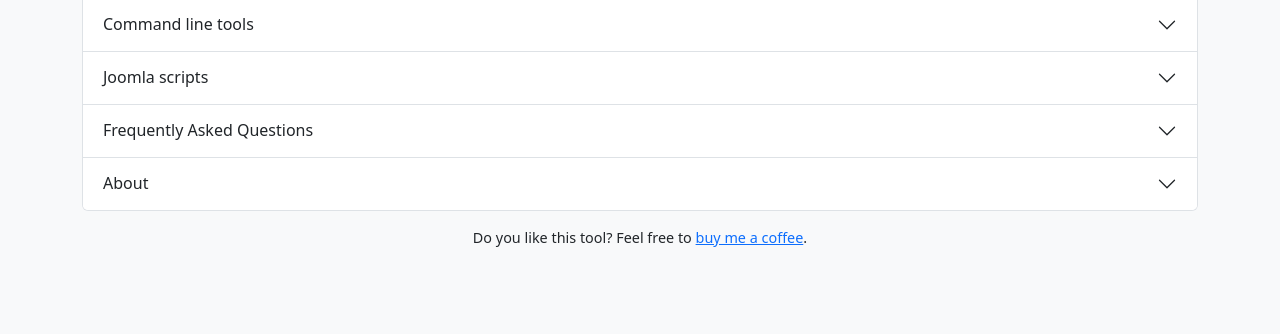
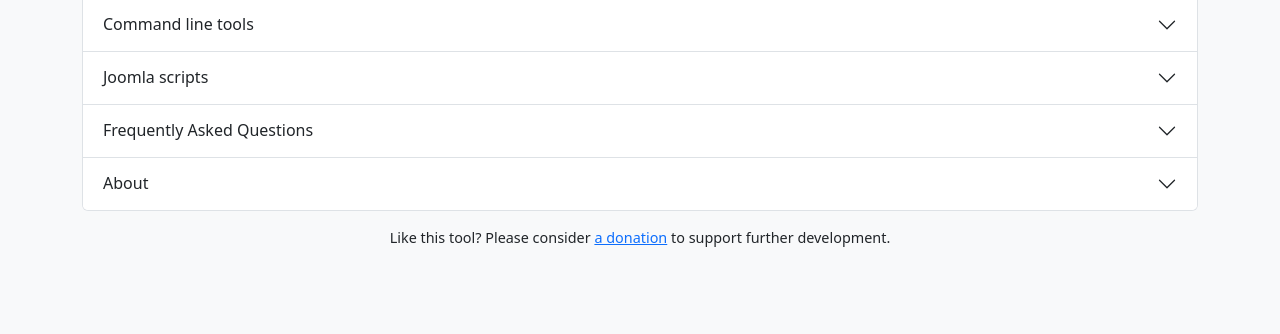
Before and after one commit to renekreijveld/macOS_PHP_local_development, a PHP site: page / in a window 1280 px wide. Shown: the part 391-725 px from the top of the page. Run offline with PHP 8.4, Linux system fonts and the light colour scheme; data that the repository does not hold is empty; some web fonts are replaced.

Commit message:
Updated donation links

```diff
--- a/src/Localhost/index.php
+++ b/src/Localhost/index.php
@@ -14,8 +14,9 @@
  * 1.4 Improve htaccess check
  * 1.5 Added checkupdates documentation
  * 1.6 Updated jdbdumpall documentation
+ * 1.7 Added donatiopn link
  *
- * THISVERSION=1.6
+ * THISVERSION=1.7
  */
 
 # Determine oath of local etc folder
@@ -1132,7 +1133,7 @@ foreach ( $phpVersions as $version )
             </div>
         </div>
     </div>
-    <p class="text-center" style="font-size: 0.9rem;">Do you like this tool? Feel free to <a href="https://buymeacoffee.com/renekreijveld" target="_blank">buy me a coffee</a>.</p>
+    <p class="text-center" style="font-size: 0.9rem;">Like this tool? Please consider <a href="https://renekreijveld.nl/donate" target="_blank">a donation</a> to support further development.</p>
 </div>
 
 
```
Also changed, not shown: README.md, 1 other file.
